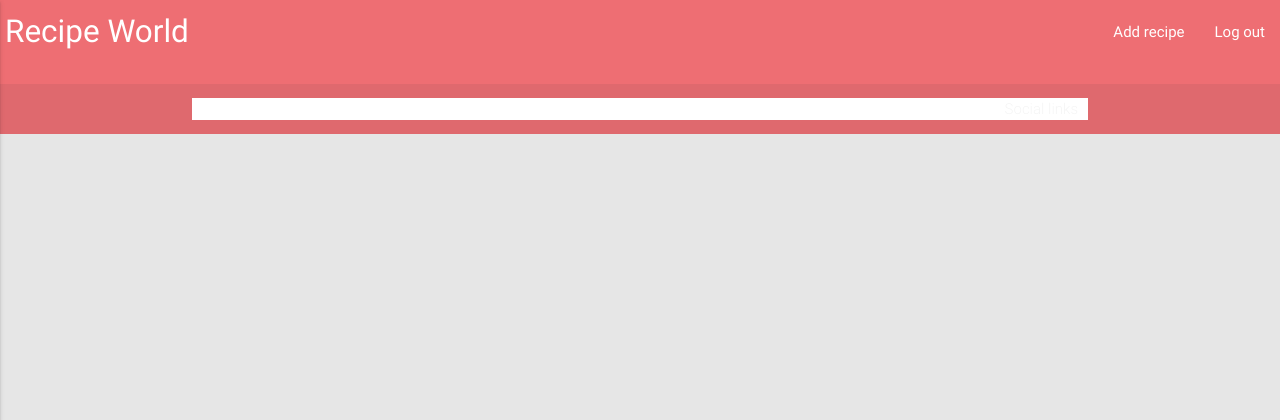
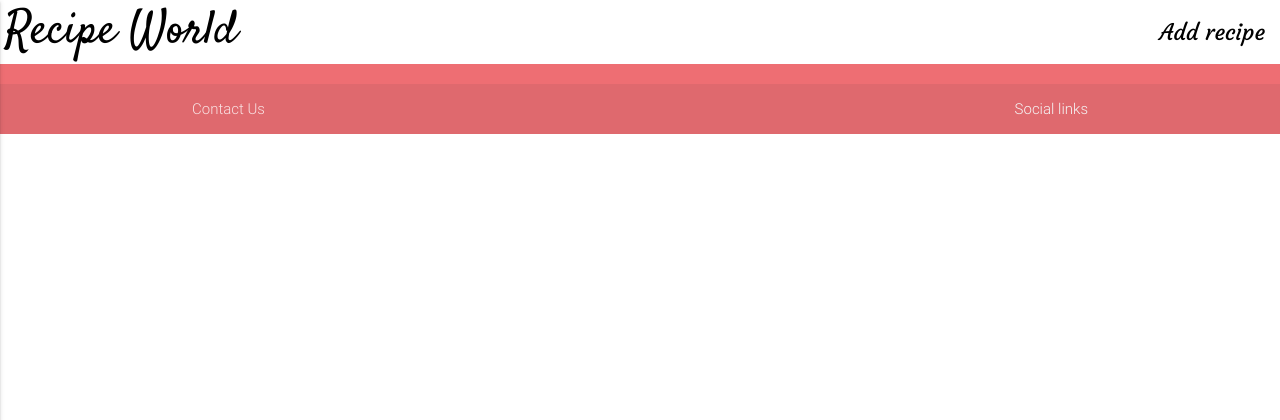
Before and after one commit to Jorden-V/Recipe_World_3rd_Project, a Flask app: template templates/base.html in a window 1280 px wide. Shown: the top 420 px of the page. Run offline with Flask 2, Linux system fonts and the light colour scheme; the template is opened without the code that fills it, so the values that code supplies are empty; some libraries are stand-ins or nearby versions.

Commit message:
imported fonts for site logo and other headers. Updated site colour scheme to white and black. Added parallax below navbar with a brief introduction to the website. Info button also added, will look to wire up to a modal with an overview of the sites functionality

```diff
--- a/static/css/style.css
+++ b/static/css/style.css
@@ -1,10 +1,56 @@
-.container{
+/*------------------------ Navbar ----------------------------------*/
+
+nav {
     background-color: white;
-    padding:0 10px 0 10px;
+}
+
+nav .brand-logo {
+    font-family: 'Satisfy', cursive;
+    font-size: 3.1rem;
+    color: black;
+}
+
+nav li {
+    font-family: 'Courgette', cursive;
+}
+
+nav ul a {
+    font-size: 1.5rem;
+    color: black;
+}
+
+nav .button-collapse i {
+    color: black;
+}
+
+/*------------------------ main banner ----------------------------------*/
+
+.btn,
+.btn-large {
+    background-color: black;
+    color: white;
+}
+
+.parallax-container {
+    max-height: 380px;
+}
+
+.intro-headings {
+    padding: 15px 10px;
+    border-radius: 10px;
+    background-color: rgba(255, 255, 255, 0.9);
+    margin: 12.5px 0;
+    text-align: center;
+    box-shadow: 2px 5px 10px rgba(0, 0, 0, 0.3);
+    width: 100%;
+}
+
+.material-icons {
+    color: black;
 }
 
 .site-content {
-    background-color: #e6e6e6;
+    background-color: ;
     margin: 0 auto;
 }
 
@@ -62,11 +108,9 @@
     border-radius: 10px;
 }
 
-.section-bg{
+.section-bg {
     background-color: white;
 }
 
 
-@media (min-width:600px) {
-
-}
+@media (min-width:600px) {}
--- a/templates/base.html
+++ b/templates/base.html
@@ -6,6 +6,7 @@
     <link rel="stylesheet" href="https://cdnjs.cloudflare.com/ajax/libs/materialize/0.100.2/css/materialize.min.css">
     <link rel="stylesheet" href="{{url_for('static', filename='css/style.css')}}" type="text/css" />
     <link rel="stylesheet" href="https://cdnjs.cloudflare.com/ajax/libs/hover.css/2.3.1/css/hover-min.css" type="text/css" />
+    <link href="https://fonts.googleapis.com/css?family=Courgette|Satisfy&display=swap" rel="stylesheet">
 </head>
 
 <body class="site-content">
@@ -15,12 +16,10 @@
                 <a href="" class="brand-logo">Recipe World</a>
                 <a href="#" data-activates="mobile-demo" class="button-collapse"><i class="material-icons">menu</i></a>
                 <ul id="nav-mobile" class="right hide-on-med-and-down">
-                    <li><a href="">Add recipe</a></li>
-                    <li><a href="">Log out</a></li>
+                    <li><a href="">Add recipe</li>
                 </ul>
                 <ul class="side-nav" id="mobile-demo">
-                    <li><a href="">Add recipe</a></li>
-                    <li><a href="">Log out</a></li>
+                    <li><a href=""><i class="medium material-icons">add_circle</i>Add recipe</a></li>
                 </ul>
             </div>
         </nav>
@@ -44,6 +43,7 @@
             $('.collapsible').collapsible();
             $('select').material_select();
             $(".button-collapse").sideNav();
+            $('.parallax').parallax();
         });
         $('.datepicker').pickadate({
             selectMonths: true, // Creates a dropdown to control month
```
Also changed, not shown: templates/index.html (+21 -6 lines), 2 other files.
